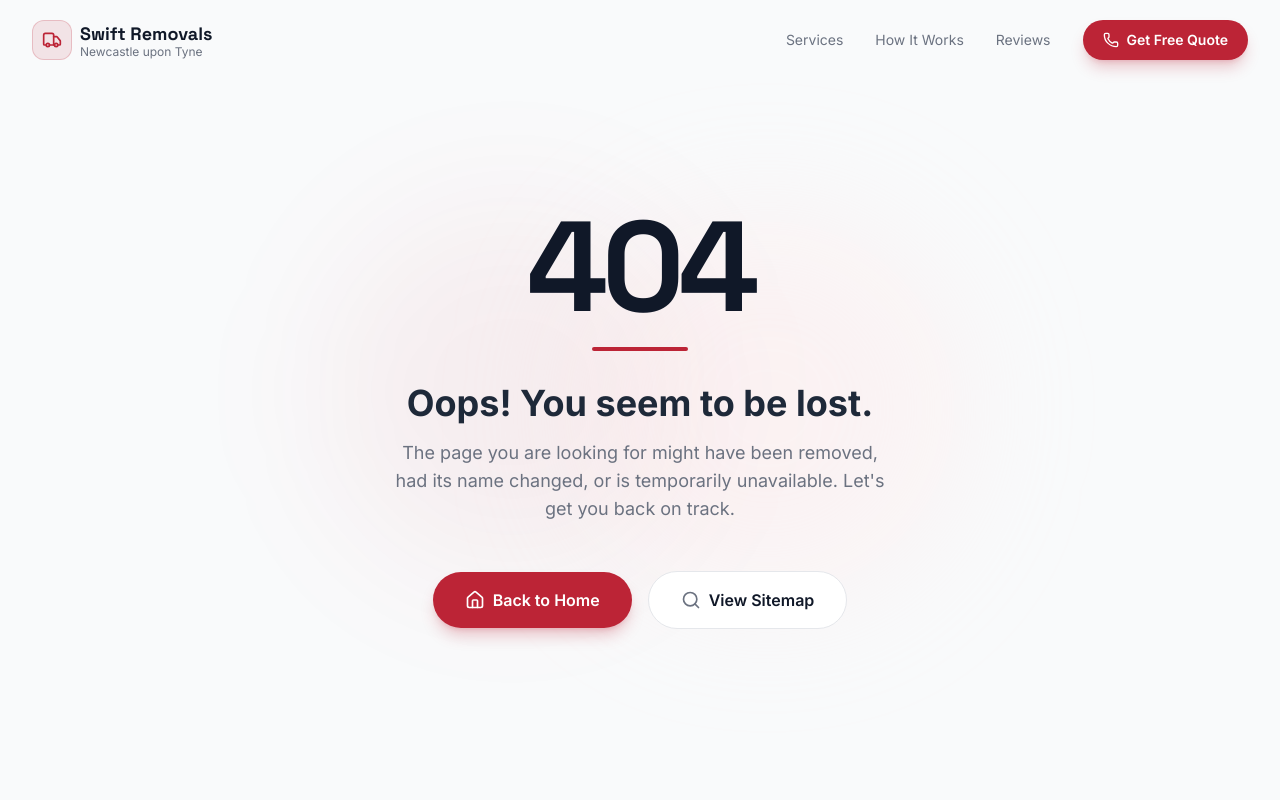
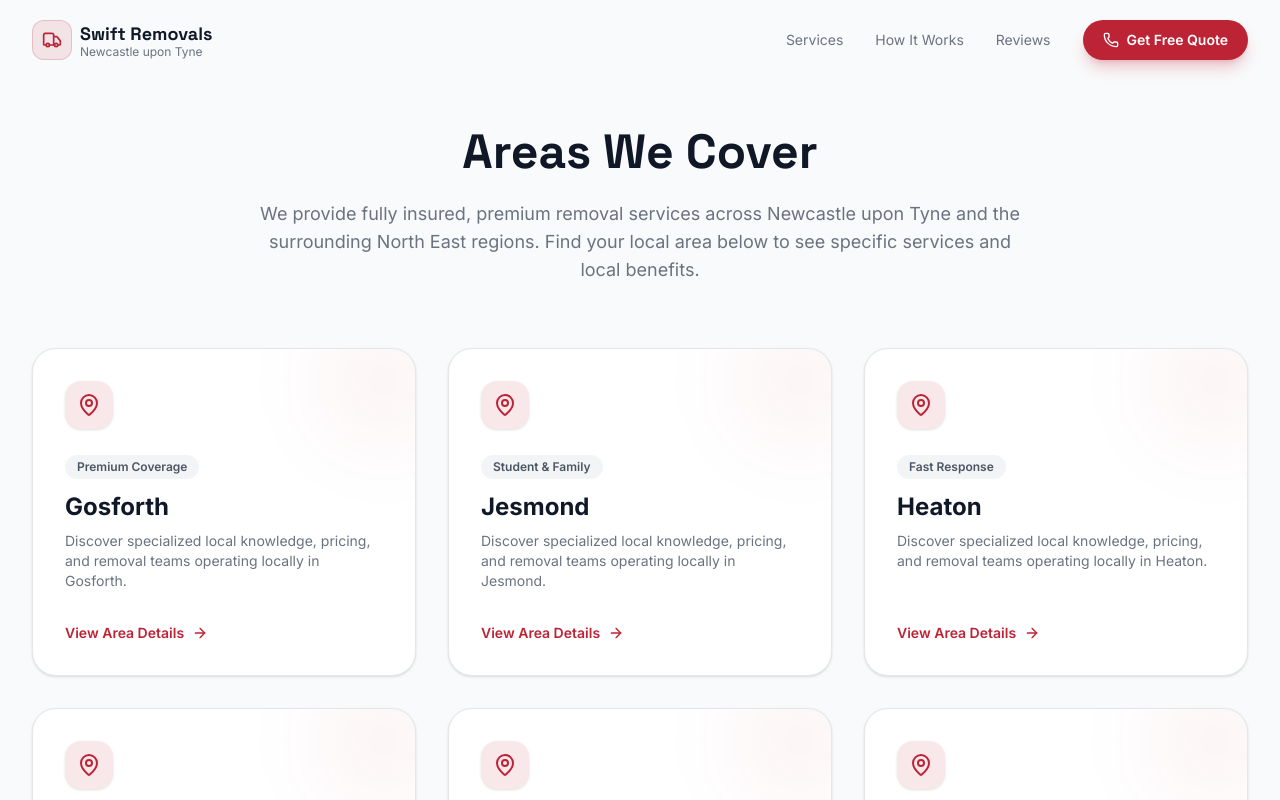
Before and after one commit to atifjan2019/Birmingham-Removals, a Next.js app: page /areas in a window 1280 px wide. Before the commit this address had no page. Shown: the top 800 px of the page. Built offline with nearby package versions, Linux system fonts and the light colour scheme.

Commit message:
feat: add areas coverage index page with service area listings

```diff
--- /dev/null
+++ b/src/app/areas/page.js
@@ -0,0 +1,75 @@
+import Link from "next/link";
+import Navbar from "@/components/Navbar";
+import Footer from "@/components/Footer";
+import { MapPin, ArrowRight } from "lucide-react";
+
+export const metadata = {
+  title: "Areas We Cover | Swift Removals Newcastle",
+  description: "Browse the major areas and postcodes covered by Swift Removals across Newcastle, Gateshead, and North Tyneside.",
+};
+
+// We will expand this to 20 areas upon your approval!
+export const areas = [
+  { id: "gosforth", name: "Gosforth", tag: "Premium Coverage" },
+  { id: "jesmond", name: "Jesmond", tag: "Student & Family" },
+  { id: "heaton", name: "Heaton", tag: "Fast Response" },
+  { id: "gateshead", name: "Gateshead", tag: "River South" },
+  { id: "tynemouth", name: "Tynemouth", tag: "Coastal Moves" },
+  { id: "whitley-bay", name: "Whitley Bay", tag: "Coastal Moves" },
+];
+
+export default function AreasIndexPage() {
+  return (
+    <>
+      <Navbar />
+      <main className="min-h-screen bg-gray-50 pt-32 pb-24 px-4 sm:px-6 lg:px-8">
+        <div className="max-w-7xl mx-auto">
+          {/* Header */}
+          <div className="text-center max-w-3xl mx-auto mb-16">
+            <h1 className="font-[family-name:var(--font-space)] text-4xl sm:text-5xl font-bold text-gray-900 mb-6">
+              Areas We Cover
+            </h1>
+            <p className="text-lg text-muted">
+              We provide fully insured, premium removal services across Newcastle upon Tyne and the surrounding North East regions. Find your local area below to see specific services and local benefits.
+            </p>
+          </div>
+
+          {/* Cards Grid */}
+          <div className="grid grid-cols-1 sm:grid-cols-2 lg:grid-cols-3 gap-6 sm:gap-8">
+            {areas.map((area) => (
+              <Link
+                key={area.id}
+                href={`/areas/${area.id}`}
+                className="group relative bg-white border border-gray-200 hover:border-primary/50 shadow-sm hover:shadow-xl hover:shadow-primary/5 rounded-3xl p-8 transition-all duration-300 flex flex-col justify-between overflow-hidden"
+              >
+                {/* Background Decor */}
+                <div className="absolute top-0 right-0 -mr-8 -mt-8 w-32 h-32 bg-primary/5 rounded-full blur-2xl group-hover:bg-primary/10 transition-colors" />
+
+                <div>
+                  <div className="w-12 h-12 rounded-2xl bg-primary/10 text-primary flex items-center justify-center mb-6 text-xl shadow-sm">
+                    <MapPin className="w-6 h-6" />
+                  </div>
+                  <div className="inline-block px-3 py-1 bg-gray-100 text-gray-600 font-semibold text-xs rounded-full mb-3">
+                    {area.tag}
+                  </div>
+                  <h2 className="text-2xl font-bold text-gray-900 mb-2 group-[.hover]:text-primary transition-colors">
+                    {area.name}
+                  </h2>
+                  <p className="text-muted text-sm mb-8">
+                    Discover specialized local knowledge, pricing, and removal teams operating locally in {area.name}.
+                  </p>
+                </div>
+
+                <div className="inline-flex items-center gap-2 text-primary font-semibold text-sm group-hover:translate-x-1 transition-transform">
+                  View Area Details
+                  <ArrowRight className="w-4 h-4" />
+                </div>
+              </Link>
+            ))}
+          </div>
+        </div>
+      </main>
+      <Footer />
+    </>
+  );
+}
```
